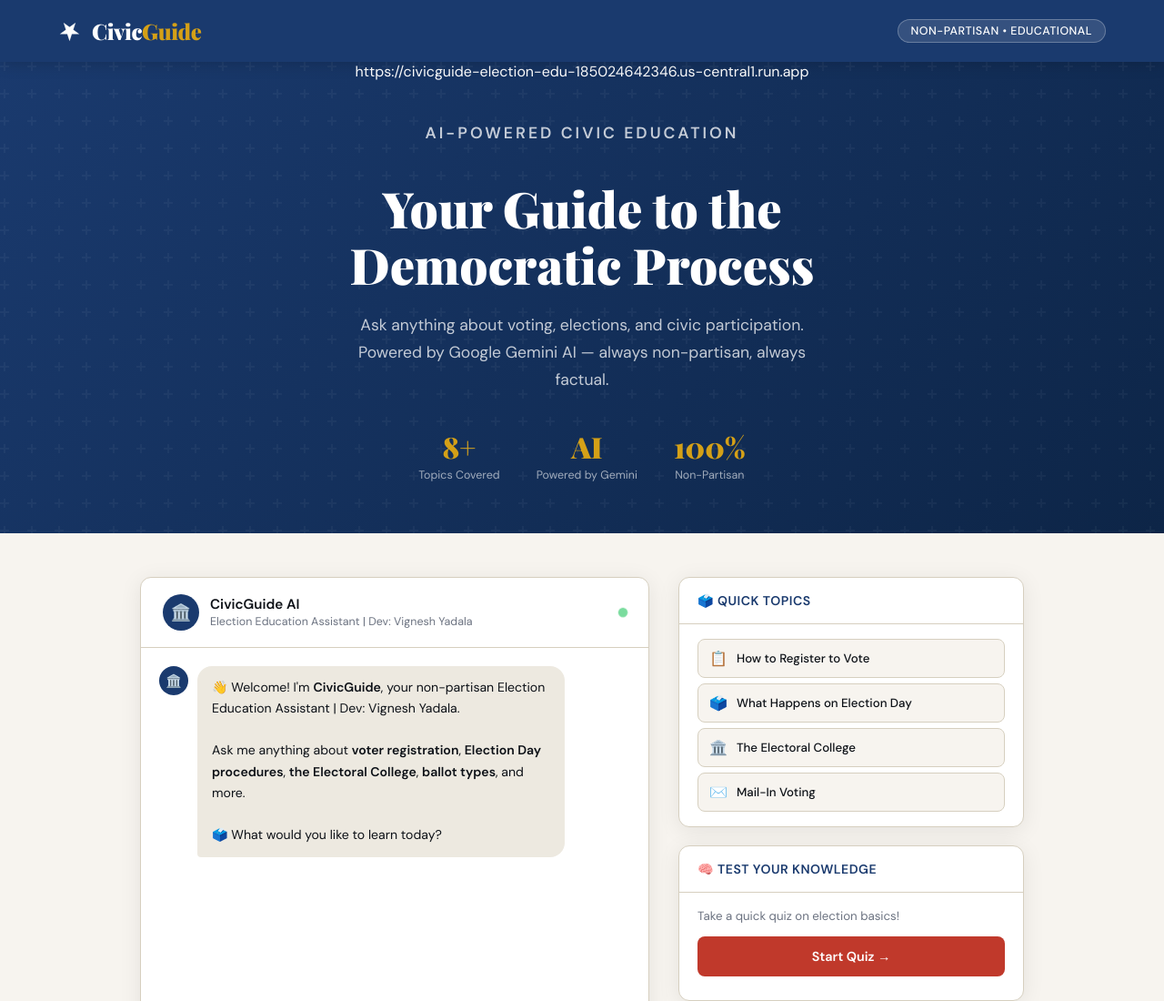
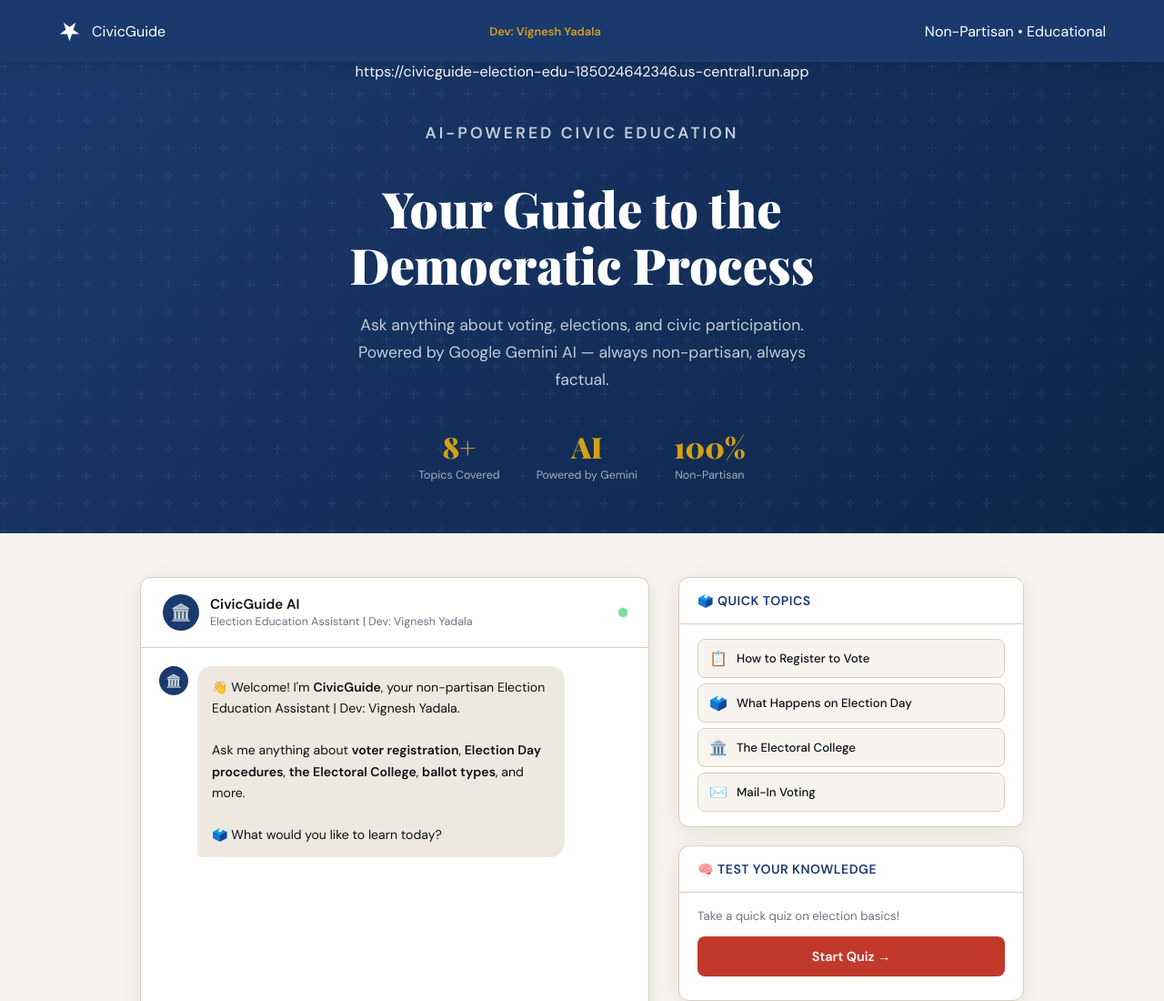
Before and after one commit to Vigneshyadala/civicguide-election-edu, a plain HTML site: page backend/frontend/index.html in a window 1280 px wide. Shown: the top 1100 px of the page at 91% size. Drawn offline with nearby package versions, Linux system fonts and the light colour scheme; no server answers.

Commit message:
Add Vignesh Yadala credit in header

```diff
--- a/backend/frontend/index.html
+++ b/backend/frontend/index.html
@@ -543,9 +543,9 @@
   <header role="banner">
     <div class="logo" aria-label="CivicGuide Home">
       <span class="logo-star" aria-hidden="true">★</span>
-      <span class="logo-text">Civic<span>Guide</span></span>
+      <span class=logo-text">Civic<span>Guide</span></span>
     </div>
-    <span class="header-tag" aria-label="Non-partisan election education tool">Non-Partisan • Educational</span>
+    <span style=color:var(--civic-gold);font-size:0.8rem;font-weight:600;>Dev: Vignesh Yadala</span><span class=header-tag" aria-label="Non-partisan election education tool">Non-Partisan • Educational</span>
   </header>
 
   <section class="hero" role="region" aria-label="Welcome banner">
```
Also changed, not shown: frontend/index.html (+2 -2 lines).
